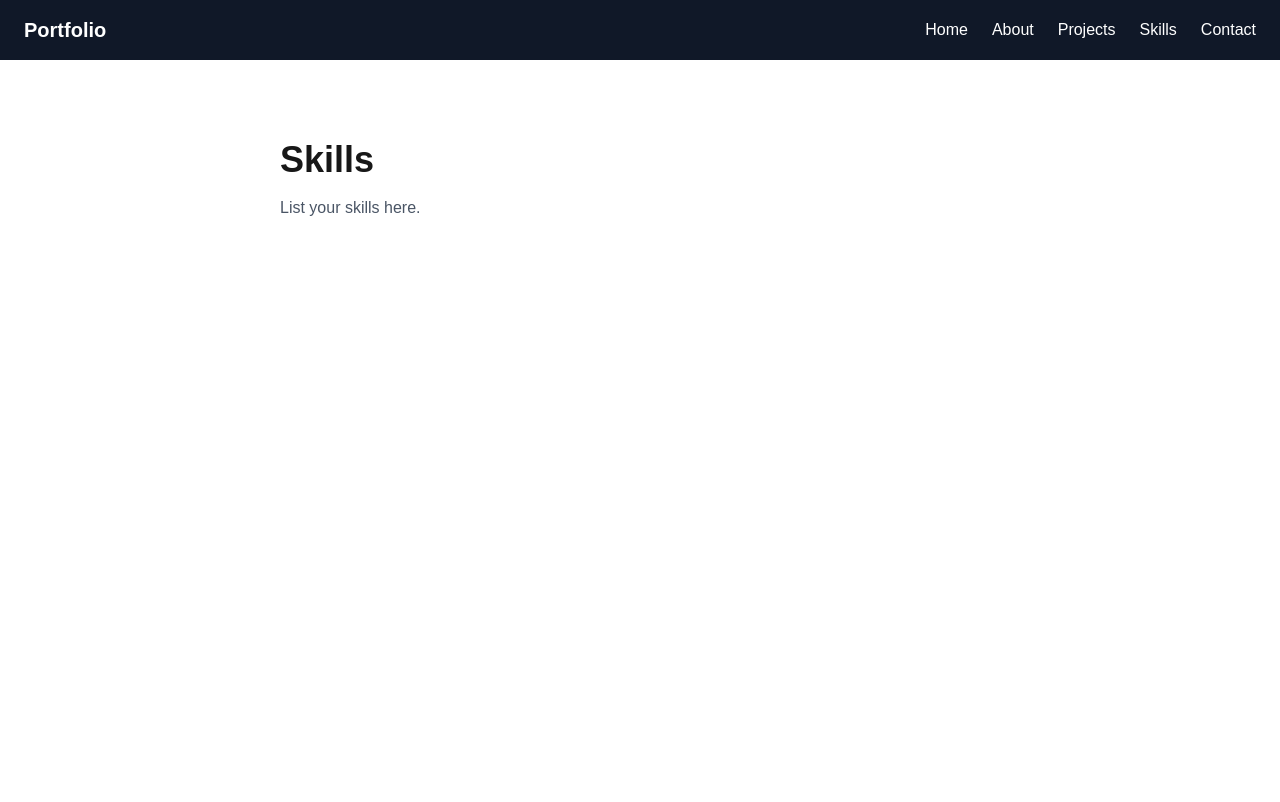
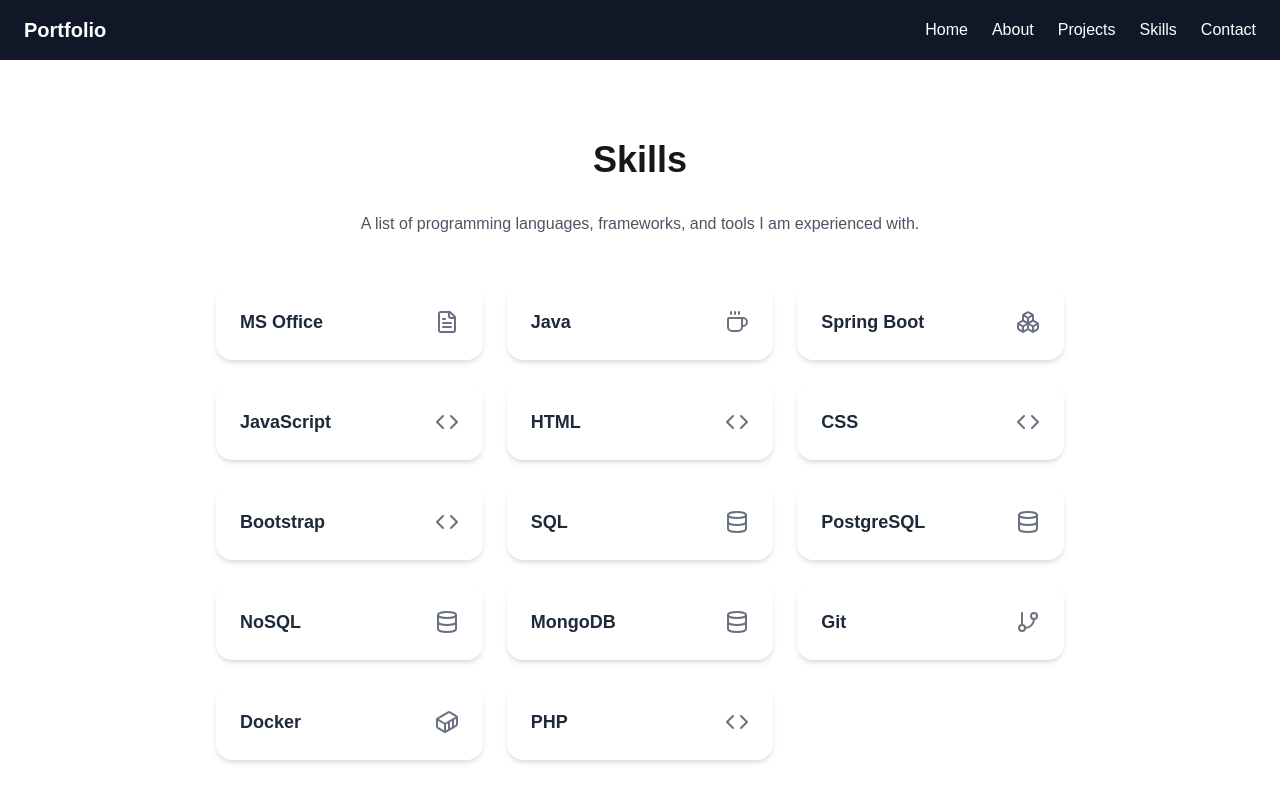
Before and after one commit to LaurienHart/Portfolio-Laurien-Hart, a Next.js app in the folder portfolio/: page /skills in a window 1280 px wide. Shown: the top 802 px of the page. Built offline with nearby package versions, Linux system fonts and the light colour scheme.

Commit message:
skill page added

```diff
--- a/portfolio/src/app/skills/page.tsx
+++ b/portfolio/src/app/skills/page.tsx
@@ -1,8 +1,41 @@
+import { Code, Database, Container, GitBranch, FileText, Coffee, Boxes } from "lucide-react";
+
 export default function Skills() {
+    const skills = [
+        { name: "MS Office", icon: FileText },
+        { name: "Java", icon: Coffee },
+        { name: "Spring Boot", icon: Boxes },
+        { name: "JavaScript", icon: Code },
+        { name: "HTML", icon: Code },
+        { name: "CSS", icon: Code },
+        { name: "Bootstrap", icon: Code },
+        { name: "SQL", icon: Database },
+        { name: "PostgreSQL", icon: Database },
+        { name: "NoSQL", icon: Database },
+        { name: "MongoDB", icon: Database },
+        { name: "Git", icon: GitBranch },
+        { name: "Docker", icon: Container },
+        { name: "PHP", icon: Code },
+    ]
+
     return (
-        <div className="max-w-3xl mx-auto py-20 px-6">
-            <h1 className="text-4xl font-bold mb-4">Skills</h1>
-            <p className="text-gray-600">List your skills here.</p>
+        <div className="max-w-4xl mx-auto py-20 px-6">
+            <h1 className="text-4xl font-bold mb-8 text-center">Skills</h1>
+            <p className="text-gray-600 text-center mb-12">
+                A list of programming languages, frameworks, and tools I am experienced with.
+            </p>
+
+            <div className="grid grid-cols-1 sm:grid-cols-2 md:grid-cols-3 gap-6">
+                {skills.map(({ name, icon: Icon }, index) => (
+                    <div
+                        key={index}
+                        className="p-6 rounded-2xl shadow-md bg-indigo-100hover:shadow-lg transition flex items-center justify-between"
+                    >
+                        <p className="text-lg font-semibold text-gray-800">{name}</p>
+                        <Icon className="w-6 h-6 text-gray-500" />
+                    </div>
+                ))}
+            </div>
         </div>
-    );
+    )
 }
```
